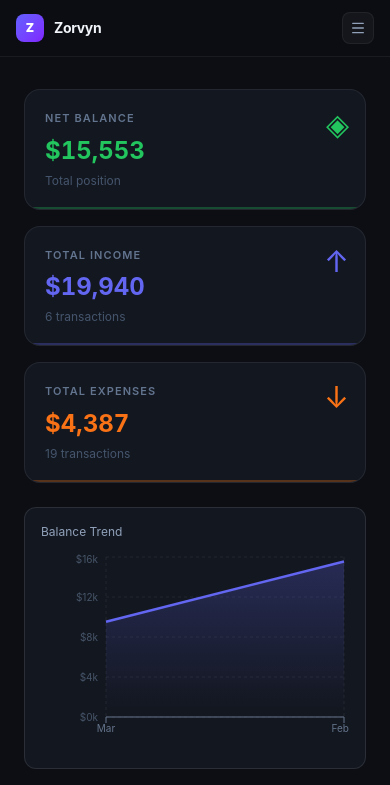
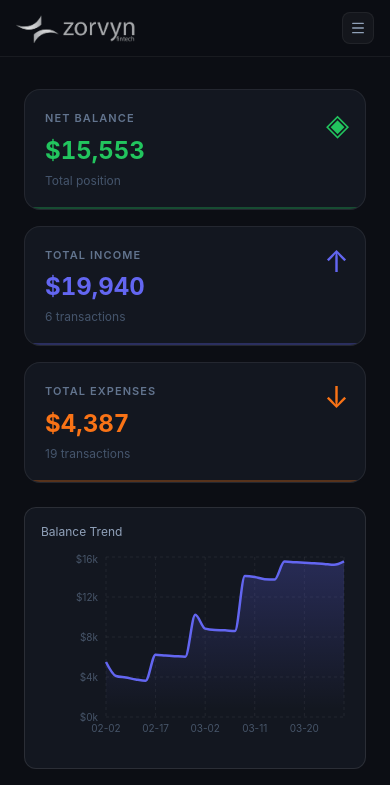
Before and after one commit to yashpal0502/Zorvyn-Task, a React (Vite) app in the folder Finance_Dashboard_UI/: page / in a window 390 px wide. Shown: the top 785 px of the page. Built offline with nearby package versions, Linux system fonts and the light colour scheme.

Commit message:
Mobile menu added

```diff
--- a/Finance_Dashboard_UI/index.html
+++ b/Finance_Dashboard_UI/index.html
@@ -1,13 +1,16 @@
 <!doctype html>
 <html lang="en">
+
 <head>
   <meta charset="UTF-8" />
-    <link rel="icon" type="image/svg+xml" href="/favicon.svg" />
+  <link rel="icon" type="image/svg+xml" href="/logo.png" />
   <meta name="viewport" content="width=device-width, initial-scale=1.0" />
   <title>finance-dashboard-ui</title>
 </head>
+
 <body>
   <div id="root"></div>
   <script type="module" src="/src/main.jsx"></script>
 </body>
+
 </html>
--- a/Finance_Dashboard_UI/src/assets/assets.js
+++ b/Finance_Dashboard_UI/src/assets/assets.js
@@ -1,3 +1,9 @@
+import zorvyn from "./zorvyn.png";
+
+export const assets = {
+  zorvyn,
+};
+
 export const transactionsData = [
   {
     id: 1,
--- a/Finance_Dashboard_UI/src/components/Navbar.jsx
+++ b/Finance_Dashboard_UI/src/components/Navbar.jsx
@@ -2,6 +2,7 @@ import React, { useState } from "react";
 import { useAppContext } from "../context/AppContext";
 import { LayoutDashboard, List, BarChart3, Menu, X } from "lucide-react";
 import Modal from "./Modal";
+import { assets } from "../assets/assets";
 
 const tabs = [
   { id: "dashboard", label: "Dashboard", icon: <LayoutDashboard size={14} /> },
@@ -41,12 +42,7 @@ const Navbar = ({ onAdd }) => {
       <div className="max-w-6xl mx-auto px-4 sm:px-6 flex items-center justify-between h-14 gap-4">
         {/* Brand */}
         <div className="flex items-center gap-2.5 shrink-0">
-          <div className="w-7 h-7 rounded-lg bg-gradient-to-br from-indigo-500 to-violet-600 flex items-center justify-center text-xs font-black text-white">
-            Z
-          </div>
-          <span className="font-bold text-sm tracking-tight text-slate-100">
-            Zorvyn
-          </span>
+          <img src={assets.zorvyn} alt="" className="w-30" />
         </div>
 
         {/* Hamburger Menu for Mobile */}
@@ -97,16 +93,6 @@ const Navbar = ({ onAdd }) => {
               <span className="text-base leading-none">+</span> Add
             </button>
           )}
-          {showAdd && (
-            <Modal
-              title="Add Transaction"
-              onClose={() => setShowAdd(false)}
-              onSubmit={handleAdd}
-              submitLabel="Add Transaction"
-              form={addForm}
-              setForm={setAddForm}
-            />
-          )}
         </div>
       </div>
 
@@ -155,20 +141,20 @@ const Navbar = ({ onAdd }) => {
                     <span className="text-sm leading-none">+</span> Add
                   </button>
                 )}
-                {showAdd && (
-                  <Modal
-                    title="Add Transaction"
-                    onClose={() => setShowAdd(false)}
-                    onSubmit={handleAdd}
-                    submitLabel="Add Transaction"
-                    form={addForm}
-                    setForm={setAddForm}
-                  />
-                )}
               </div>
             </div>
           </div>
         </div>
+      )}
+      {showAdd && (
+        <Modal
+          title="Add Transaction"
+          onClose={() => setShowAdd(false)}
+          onSubmit={handleAdd}
+          submitLabel="Add Transaction"
+          form={addForm}
+          setForm={setAddForm}
+        />
       )}
     </nav>
   );
--- a/Finance_Dashboard_UI/src/components/TransactionRow.jsx
+++ b/Finance_Dashboard_UI/src/components/TransactionRow.jsx
@@ -1,7 +1,23 @@
 import React from "react";
 import Badge from "./Badge";
+import { useAppContext } from "../context/AppContext";
+import Modal from "./Modal";
 
-const TransactionRow = ({ tx, onEdit, onDelete, isAdmin, cols }) => {
+const TransactionRow = ({ tx, onDelete, isAdmin, cols }) => {
+  const { editTx, setEditTx, editForm, setEditForm, updateTransaction } =
+    useAppContext();
+
+  const openEdit = (tx) => {
+    setEditTx(tx);
+    setEditForm({ ...tx });
+  };
+
+  const handleSaveEdit = () => {
+    if (!editForm.date || !editForm.desc || !editForm.amount) return;
+    updateTransaction(editForm);
+    setEditTx(null);
+  };
+
   const fmtDate = (date) => {
     return new Date(date).toLocaleDateString("en-US", {
       month: "short",
@@ -42,7 +58,7 @@ const TransactionRow = ({ tx, onEdit, onDelete, isAdmin, cols }) => {
       {isAdmin && (
         <div className="flex gap-2 justify-end">
           <button
-            onClick={() => onEdit(tx)}
+            onClick={() => openEdit(tx)}
             className="text-[11px] px-2.5 py-1 rounded-lg border border-white/10 text-slate-400 hover:text-slate-200 hover:border-white/20 transition-colors"
           >
             Edit
@@ -55,6 +71,17 @@ const TransactionRow = ({ tx, onEdit, onDelete, isAdmin, cols }) => {
           </button>
         </div>
       )}
+
+      {editTx?.id === tx.id && (
+        <Modal
+          title="Edit Transaction"
+          onClose={() => setEditTx(null)}
+          onSubmit={handleSaveEdit}
+          submitLabel="Save Changes"
+          form={editForm}
+          setForm={setEditForm}
+        />
+      )}
     </div>
   );
 };
--- a/Finance_Dashboard_UI/src/context/AppContext.jsx
+++ b/Finance_Dashboard_UI/src/context/AppContext.jsx
@@ -13,6 +13,9 @@ export const AppProvider = ({ children }) => {
 
   const [showAdd, setShowAdd] = useState(false);
   const [addForm, setAddForm] = useState({});
+
+  const [editTx, setEditTx] = useState(null);
+  const [editForm, setEditForm] = useState({});
 
   const [filter, setFilter] = useState({
     type: "all",
@@ -111,18 +114,14 @@ export const AppProvider = ({ children }) => {
   }, [transactions]);
 
   const balanceTrend = useMemo(() => {
-    let cumulativeIncome = 0;
-    let cumulativeExpense = 0;
-
-    return monthlyData.map((item) => {
-      cumulativeIncome += item.income;
-      cumulativeExpense += item.expense;
-      return {
-        ...item,
-        balance: cumulativeIncome - cumulativeExpense,
-      };
-    });
-  }, [monthlyData]);
+    let running = 0;
+    return [...transactions]
+      .sort((a, b) => a.date.localeCompare(b.date))
+      .map((t) => {
+        running += t.type === "income" ? t.amount : -t.amount;
+        return { date: t.date.slice(5), balance: running };
+      });
+  }, [transactions]);
 
   const addTransaction = useCallback(
     (tx) =>
@@ -171,6 +170,10 @@ export const AppProvider = ({ children }) => {
     showAdd,
     setAddForm,
     addForm,
+    editTx,
+    setEditTx,
+    editForm,
+    setEditForm,
   };
   return <AppContext.Provider value={value}>{children}</AppContext.Provider>;
 };
--- a/Finance_Dashboard_UI/src/pages/Dashboard.jsx
+++ b/Finance_Dashboard_UI/src/pages/Dashboard.jsx
@@ -2,7 +2,6 @@ import React from "react";
 import { useAppContext } from "../context/AppContext";
 import SummaryCard from "../components/SummaryCard";
 import CustomTooltip from "../components/CustomTooltip";
-import Badge from "../components/Badge";
 
 import {
   AreaChart,
@@ -85,9 +84,14 @@ const Dashboard = () => {
                   <stop offset="95%" stopColor="#6366f1" stopOpacity={0} />
                 </linearGradient>
               </defs>
-
               <CartesianGrid strokeDasharray="3 3" stroke="#ffffff10" />
-              <XAxis dataKey="label" stroke="#64748b" fontSize={10} />
+              <XAxis
+                dataKey="date"
+                tick={{ fontSize: 10, fill: "#475569" }}
+                tickLine={false}
+                axisLine={false}
+                interval={4}
+              />
               <YAxis
                 tick={{ fontSize: 10, fill: "#475569" }}
                 tickLine={false}
@@ -97,7 +101,6 @@ const Dashboard = () => {
                 fontSize={10}
               />
               <Tooltip content={<CustomTooltip />} />
-
               <Area
                 type="monotone"
                 dataKey="balance"
--- a/Finance_Dashboard_UI/src/pages/Transactions.jsx
+++ b/Finance_Dashboard_UI/src/pages/Transactions.jsx
@@ -2,7 +2,7 @@ import React from "react";
 import { useAppContext } from "../context/AppContext";
 import TransactionRow from "../components/TransactionRow";
 
-const Transactions = ({ onEdit }) => {
+const Transactions = () => {
   const {
     filtered,
     filter,
@@ -101,7 +101,6 @@ const Transactions = ({ onEdit }) => {
               tx={tx}
               cols={cols}
               isAdmin={isAdmin}
-              onEdit={onEdit}
               onDelete={deleteTransaction}
             />
           ))
```
Also changed, not shown: Finance_Dashboard_UI/public/logo.png (added), Finance_Dashboard_UI/src/assets/zorvyn.png (added). Lines whose indentation alone changed are shown as unchanged.
